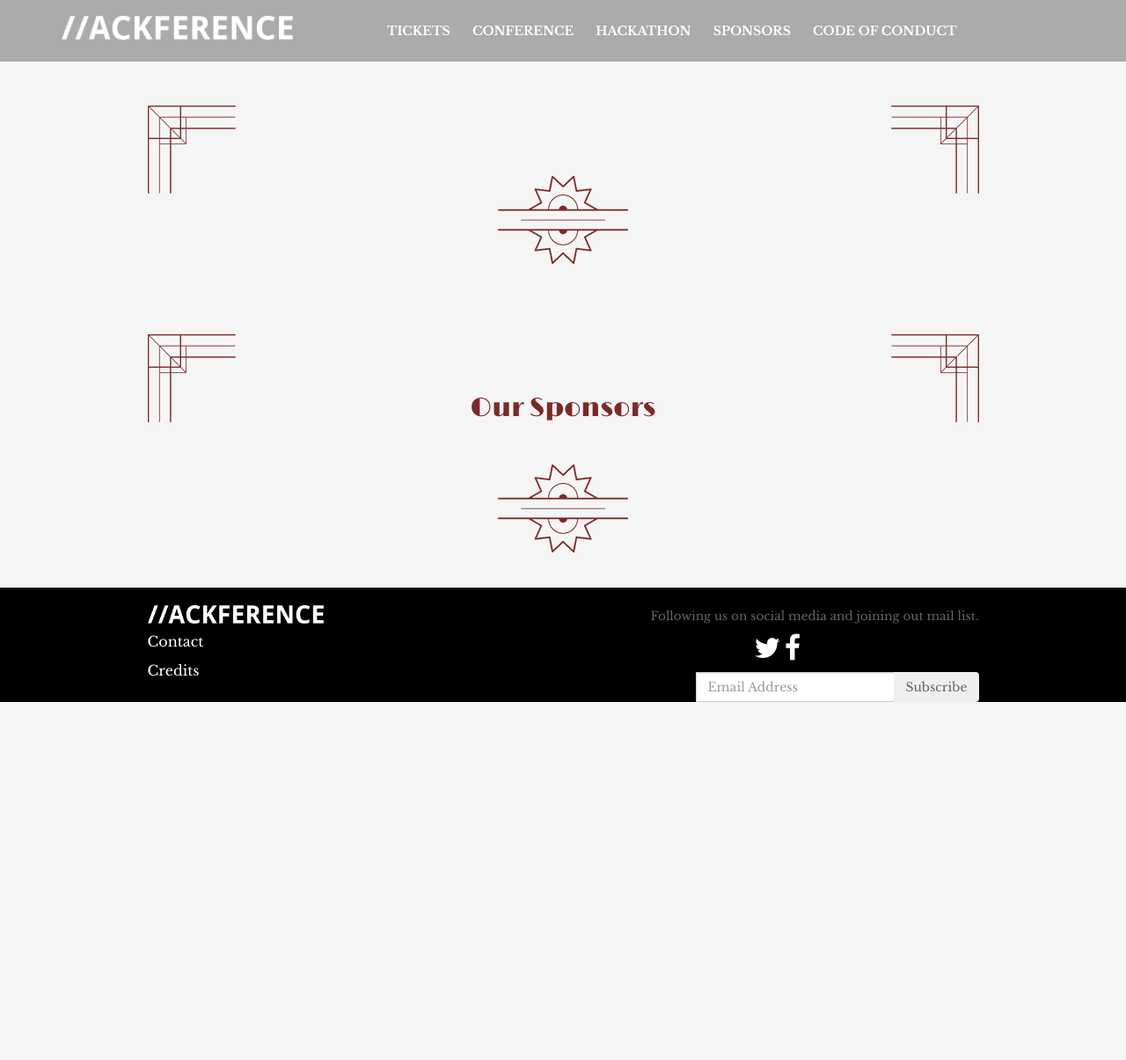
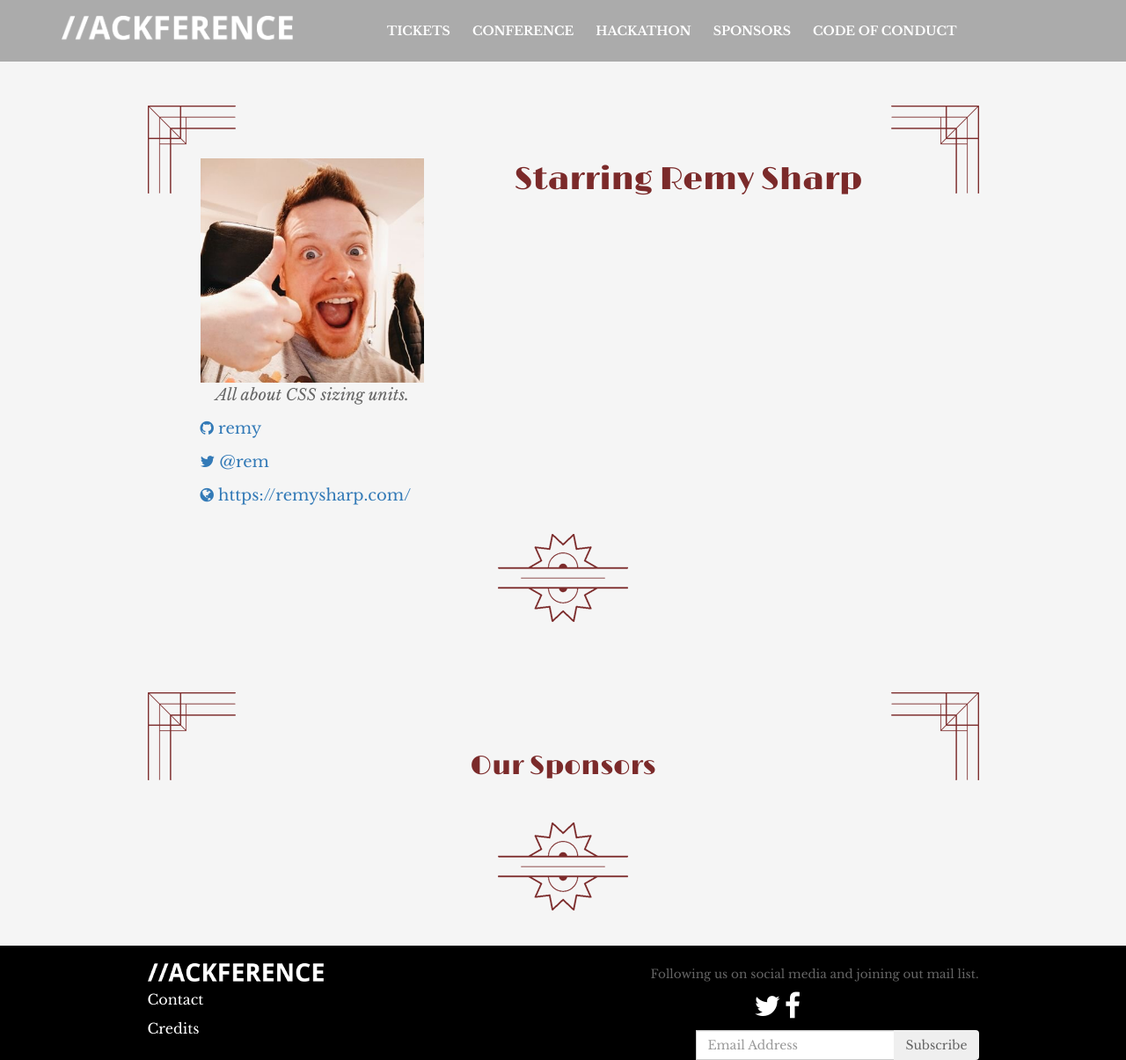
Before and after one commit to hackference/hackference-2016, a Jekyll site: the page built from _speakers/remy-sharp.html, in a window 1280 px wide. Shown: the whole page at 88% size. Built offline with Jekyll 4.4.1, drawn with Linux system fonts in a browser that asks for light colours; nearby versions of some CDN libraries; before the commit the page ends 900 px from its top, so only the background shows below that.

Commit message:
Flesh out the speaker profile

```diff
--- a/_includes/speakers.html
+++ b/_includes/speakers.html
@@ -5,7 +5,7 @@
       <img src='/assets/images/{{ speaker.image }}' width="100%"/>
       {{ speaker.name }}
     </a>
-    <p>{% if speaker.desc %}{{ speaker.desc }}{% endif %}</p>
+    <p>{% if speaker.tagline %}{{ speaker.tagline }}{% endif %}</p>
     {% if speaker.github %}<a href='https://github.com/{{ speaker.github }}'><i class="fa fa-github"></i></a>{% endif %}
     {% if speaker.twitter %}<a href='https://twitter.com/{{ speaker.twitter }}'><i class="fa fa-twitter"></i></a>{% endif %}
     {% if speaker.website %}<a href='{{ speaker.website }}'><i class="fa fa-globe"></i></a>{% endif %}
--- a/_layouts/speaker.html
+++ b/_layouts/speaker.html
@@ -1,4 +1,16 @@
 ---
 layout: default
 ---
-{{ content }}
+<div class="row" >
+  <div class="col-sm-4" >
+    <img src="/assets/images/{{ page.image }}" width="100%" />
+    {% if page.tagline %}<p><em>{{ page.tagline }}</em></p>{% endif %}
+    {% if page.github %}<p class="text-left"><a href='https://github.com/{{ page.github }}'><i class="fa fa-github"></i> {{ page.github }}</a></p>{% endif %}
+    {% if page.twitter %}<p class="text-left"><a href='https://twitter.com/{{ page.twitter }}'><i class="fa fa-twitter"></i> @{{ page.twitter }}</a></p>{% endif %}
+    {% if page.website %}<p class="text-left"><a href='{{ page.website }}'><i class="fa fa-globe"></i> {{ page.website }}</a></p>{% endif %}
+  </div>
+  <div class="col-sm-8">
+    <h1>Starring {{ page.name }}</h1>
+    <p>{{ page.description }}</p>
+  </div>
+</div>
--- a/_speakers/remy-sharp.html
+++ b/_speakers/remy-sharp.html
@@ -1,9 +1,12 @@
 ---
 layout: speaker
 name: Remy Sharp
+title: Starring Remy Sharp
 twitter: rem
 github: remy
 url: remy-sharp.html
 image: remy-sharp.jpeg
 website: https://remysharp.com/
+tagline: All about CSS sizing units.
+description:
 ---
```
